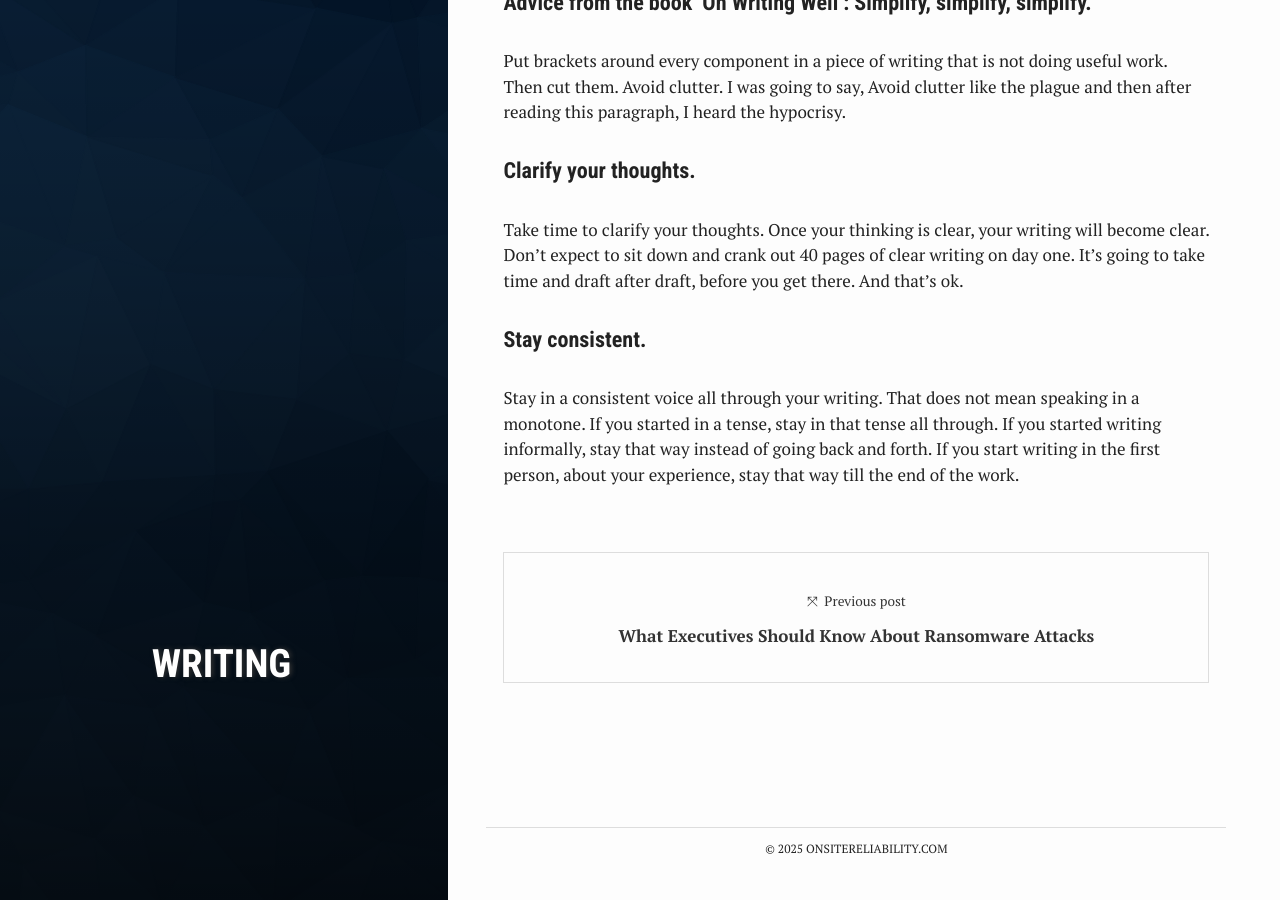
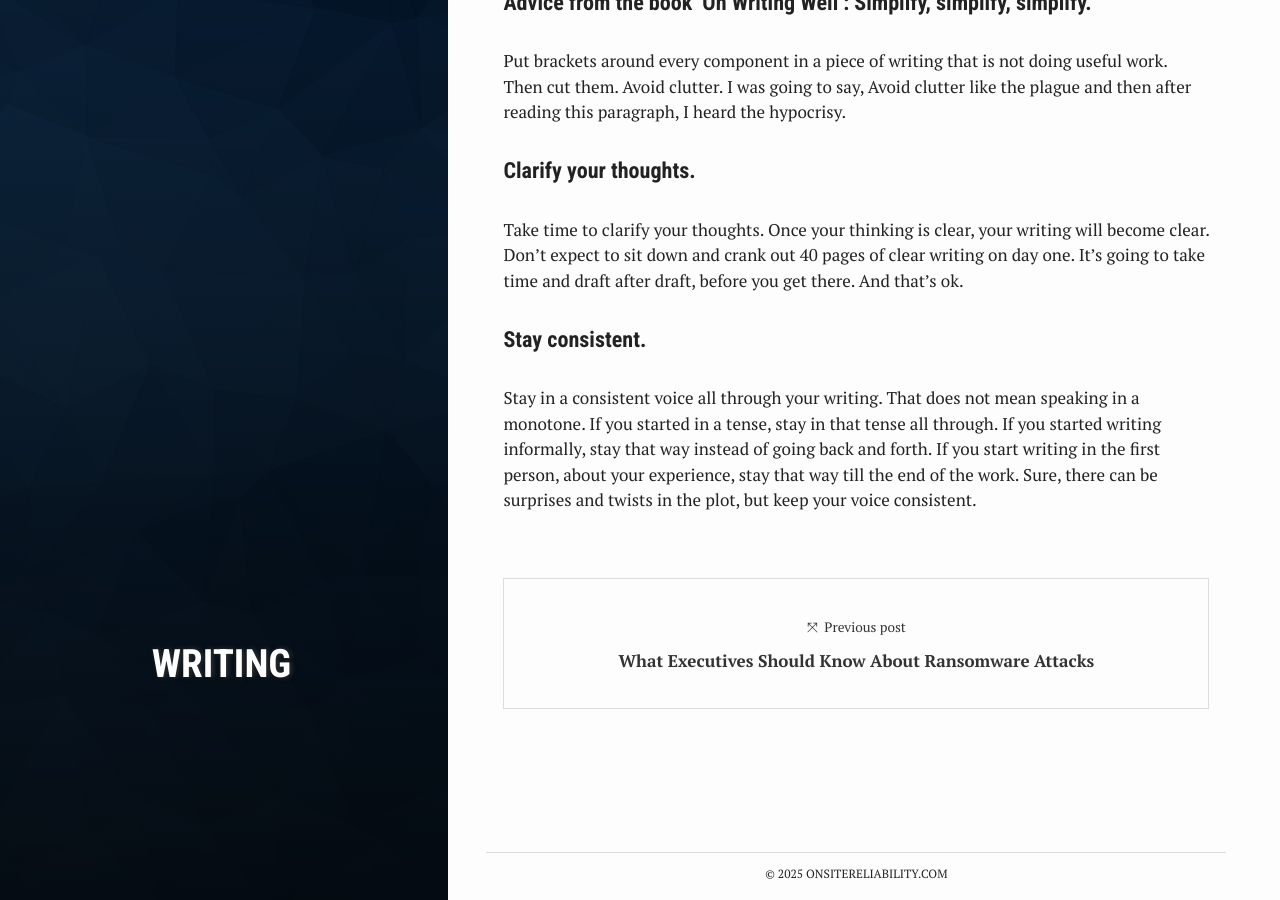
Before and after one commit to qapage/qapage.github.io, a Jekyll site: the page built from _posts/2025-01-08-My-thoughts-on-writing.md, in a window 1280 px wide and 900 px high, scrolled down 767 px. Built offline with Jekyll 4.4.1, drawn with Linux system fonts in a browser that asks for light colours.

Commit message:
v2.1 of post on writing

```diff
--- a/_posts/2025-01-08-My-thoughts-on-writing.md
+++ b/_posts/2025-01-08-My-thoughts-on-writing.md
@@ -23,3 +23,4 @@ Take time to clarify your thoughts. Once your thinking is clear, your writing wi
 
 #### Stay consistent.
 Stay in a consistent voice all through your writing. That does not mean speaking in a monotone. If you started in a tense, stay in that tense all through. If you started writing informally, stay that way instead of going back and forth. If you start writing in the first person, about your experience, stay that way till the end of the work.
+Sure, there can be surprises and twists in the plot, but keep your voice consistent.
```
